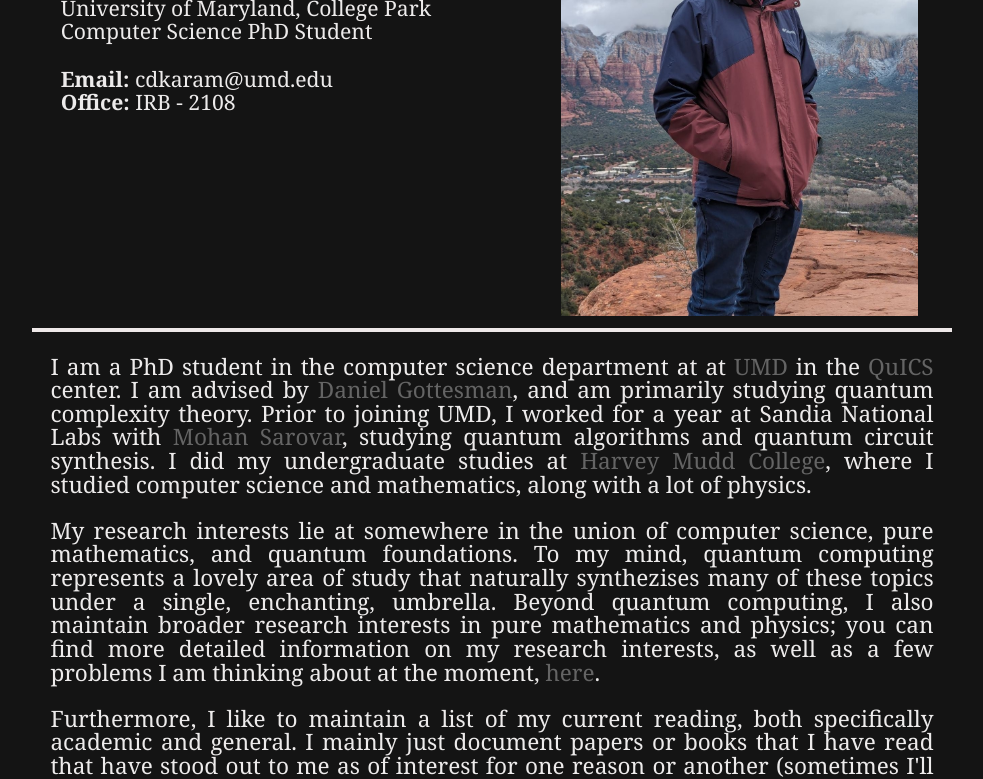
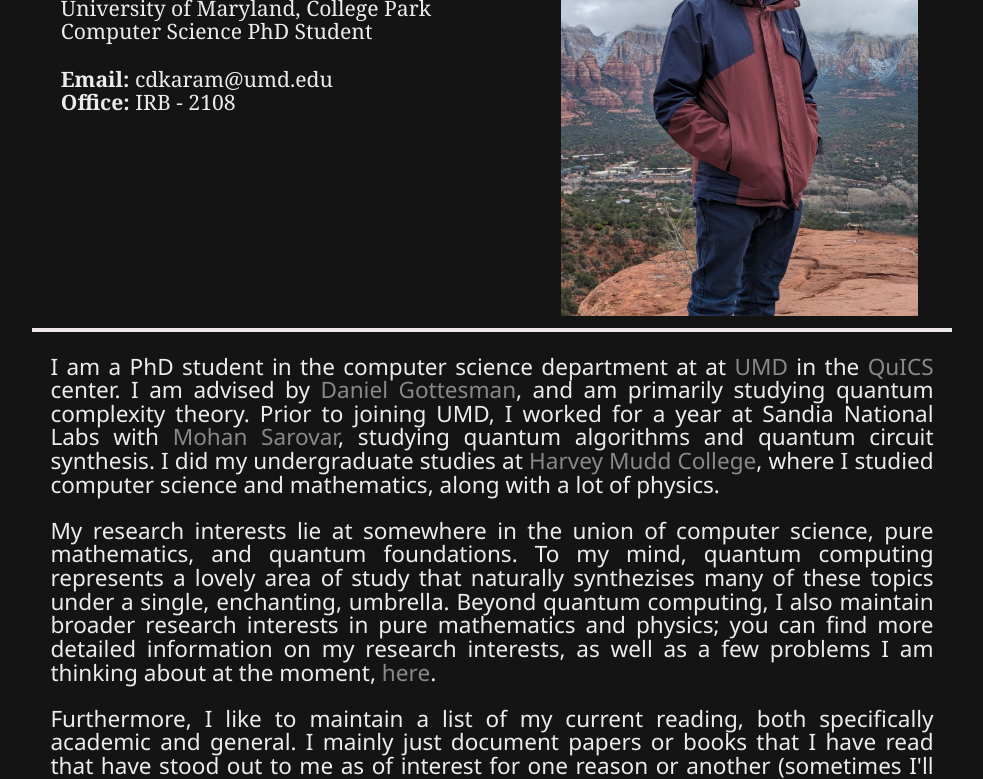
Before and after one commit to cdkaram/cdkaram.github.io, a plain HTML site: page index.html in a window 1280 px wide. Shown: the part 224-1003 px from the top of the page, without its empty margins (156-1139 px from the left). Drawn offline with nearby package versions, Linux system fonts and the light colour scheme.

Commit message:
Changed Font
Changed font and hyperlink highlight colors.

```diff
--- a/dev/stylesheet.css
+++ b/dev/stylesheet.css
@@ -1,7 +1,9 @@
 body {
     background-color: rgb(20, 20, 20);
     /* font-family: 'Gill Sans', 'Gill Sans MT', Calibri, 'Trebuchet MS', sans-serif; */
-    font-family: Georgia, 'Times New Roman', Times, serif;
+    /* font-family: Georgia, 'Times New Roman', Times, serif; */
+    font-family:'Segoe UI', Tahoma, Geneva, Verdana, sans-serif;
+    /*font-family:Cambria, Cochin, Georgia, Times, 'Times New Roman', serif;*/
     font-weight: lighter;
     color: rgb(237, 235, 235);
     text-decoration: none;
@@ -23,11 +25,12 @@ body {
 
   a {
     text-decoration: none;
-    color: rgb(100, 100, 100);
+    /*color: rgb(100, 100, 100);*/
+    color: rgb(137, 137, 137);
   }
 
   a:hover {
-    color: darkred;
+    color: red;
 
   }
 
```
